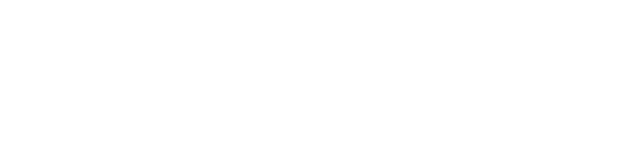
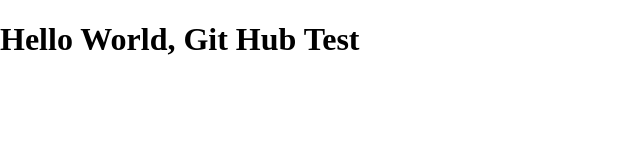
Before and after one commit to struesdale647/template-test, a plain HTML site: page index.html in a window 1280 px wide. Shown: the whole page, without its empty margins (0-640 px from the left). Drawn offline with Linux system fonts and the light colour scheme.

Commit message:
added test header

```diff
--- a/index.html
+++ b/index.html
@@ -9,7 +9,7 @@
 	<link rel="stylesheet" type="text/css" href="style.css">
 </head>
 <body>
-
+<h1>Hello World, Git Hub Test</h1>
 
 
 
```
